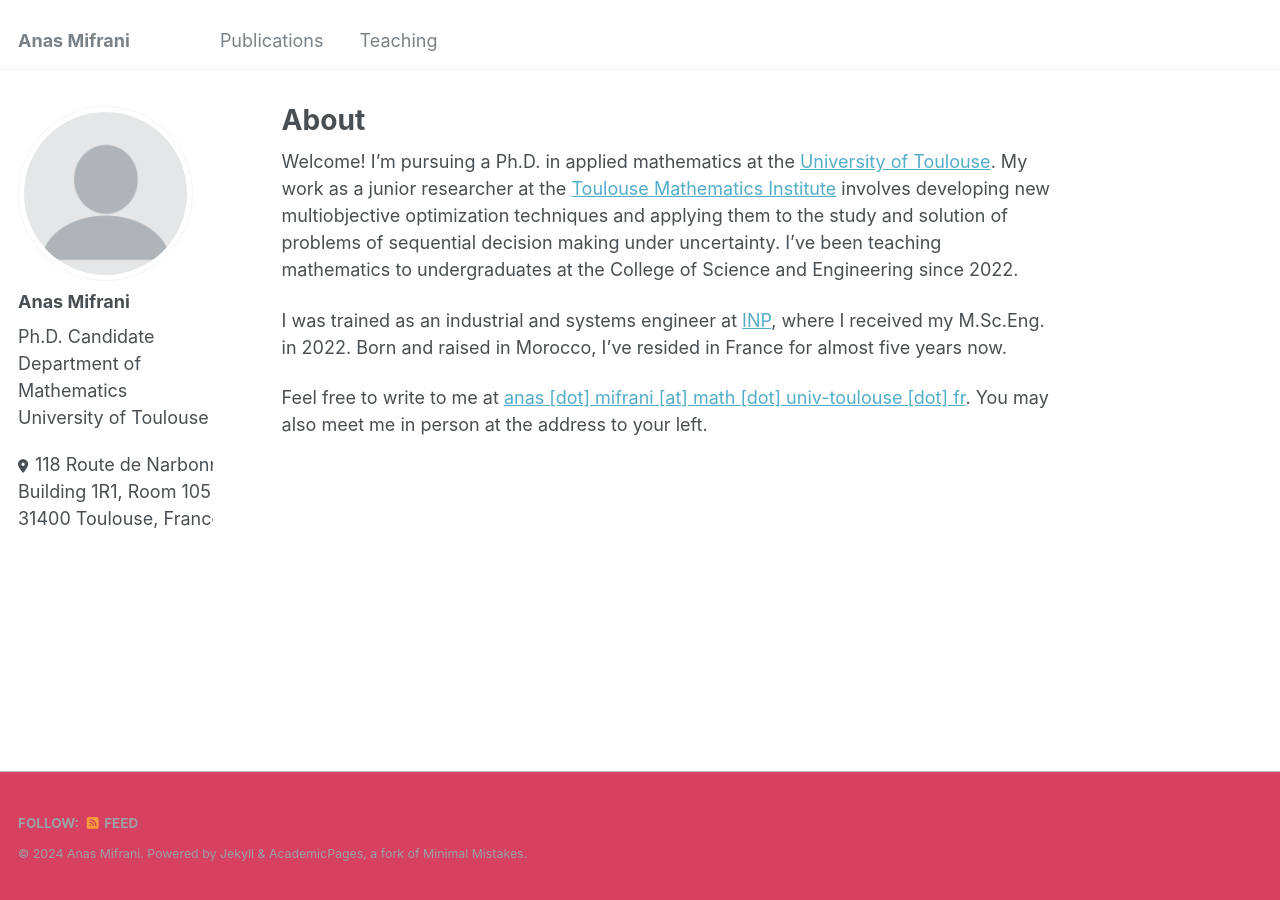
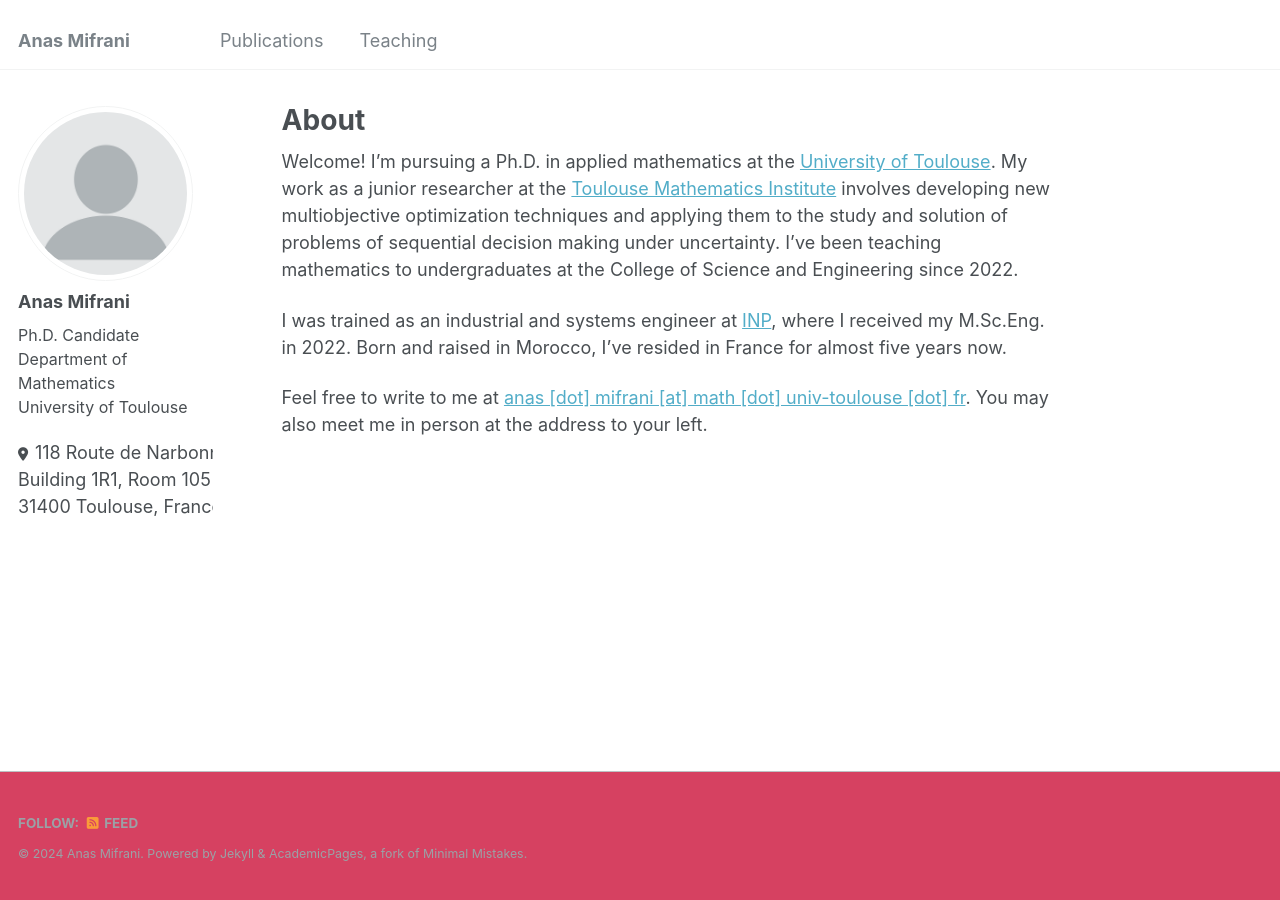
Before and after one commit to anmifrani/anmifrani.github.io, a Jekyll site: the page built from _pages/about.md, in a window 1280 px wide. Built offline with Jekyll 4.4.1, drawn with Linux system fonts in a browser that asks for light colours.

Commit message:
Update _config.yml

```diff
--- a/_config.yml
+++ b/_config.yml
@@ -24,7 +24,7 @@ author:
   avatar           : "profile.png"
   name             : "Anas Mifrani"
   pronouns         : # example: "she/her"
-  bio              : <font size="4">Ph.D. Candidate <br> Department of Mathematics <br> University of Toulouse</font>
+  bio              : <font size="3">Ph.D. Candidate <br> Department of Mathematics <br> University of Toulouse</font>
   location         : <font size="4">118 Route de Narbonne <br> Building 1R1, Room 105 <br> 31400 Toulouse, France</font>
   employer         : #"University of Toulouse"
   uri              : # URL
```
